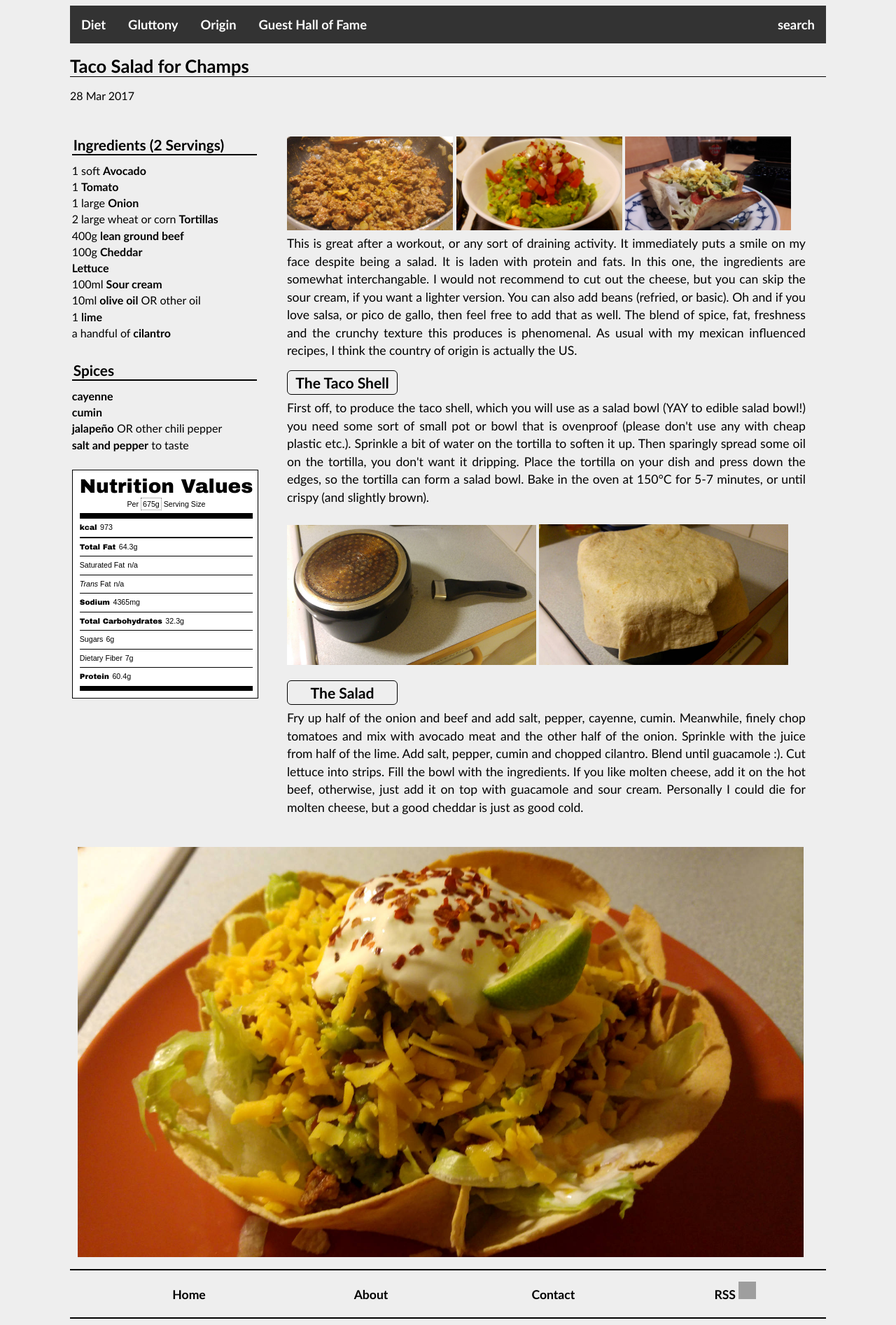
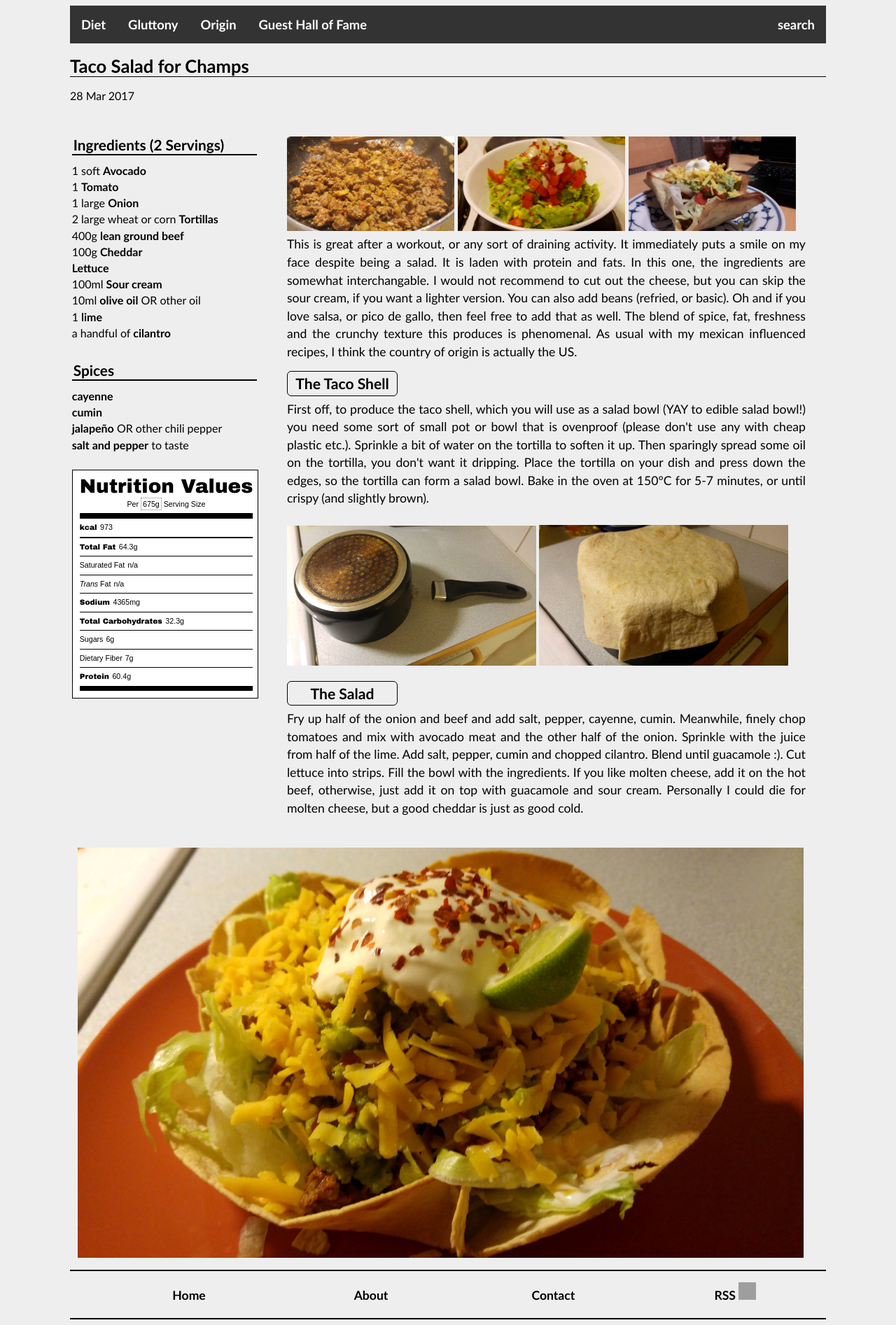
Before and after one commit to gluttonousbear/gluttonousbear.github.io, a Jekyll site: the page built from _posts/2017-03-28-taco-salad-for-champs.html, in a window 1280 px wide. Shown: the whole page at 70% size. Built offline with Jekyll 4.4.1, drawn with Linux system fonts in a browser that asks for light colours; grey boxes are pictures that could not be loaded.

Commit message:
Update 2017-03-28-taco-salad-for-champs.html

```diff
--- a/_posts/2017-03-28-taco-salad-for-champs.html
+++ b/_posts/2017-03-28-taco-salad-for-champs.html
@@ -39,9 +39,9 @@
 		<section class="post-text">
 			  <code class ="post-text">
 					<br />
-				  <img src="/images/2017-03-28-taco-salad-for-champs4.jpg" alt="taco salad image" style="width:32%"/>
-				 	<img src="/images/2017-03-28-taco-salad-for-champs5.jpg" alt="taco salad image" style="width:32%"/>
-					<img src="/images/2017-03-28-taco-salad-for-champs.jpg" alt="taco salad image" style="width:32%"/><br />
+				  <img src="/images/2017-03-28-taco-salad-for-champs4.jpg" alt="taco salad image" style="width:32.3%"/>
+				 	<img src="/images/2017-03-28-taco-salad-for-champs5.jpg" alt="taco salad image" style="width:32.3%"/>
+					<img src="/images/2017-03-28-taco-salad-for-champs.jpg" alt="taco salad image" style="width:32.3%"/><br />
 				  	This is great after a workout, or any sort of draining activity. It immediately puts a smile on my face despite being a salad.
 				  	It is laden with protein and fats. In this one, the ingredients are somewhat interchangable. I would not recommend to cut out
 				  	the cheese, but you can skip the sour cream, if you want a lighter version. You can also add beans (refried, or basic). Oh and
```
